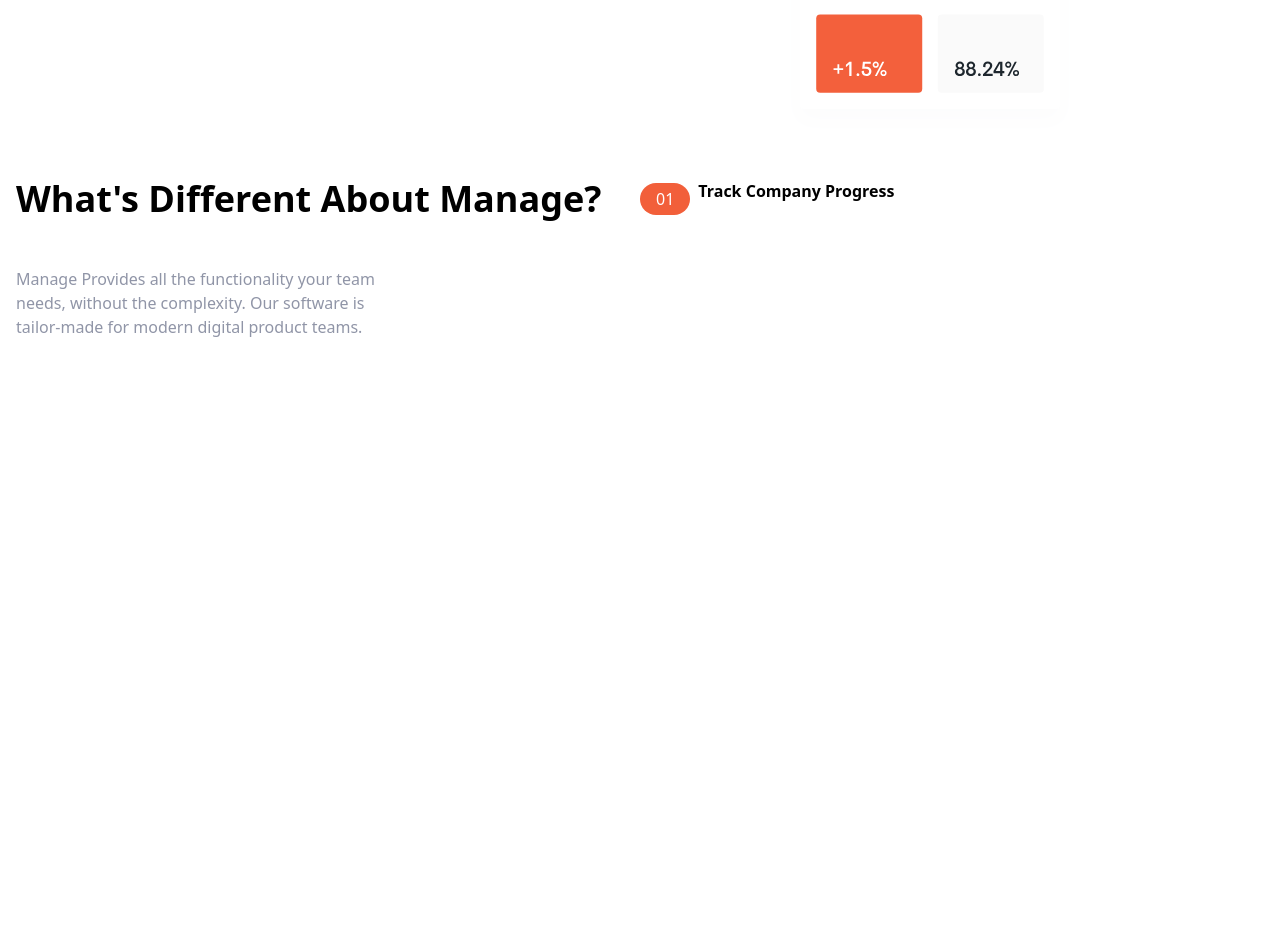
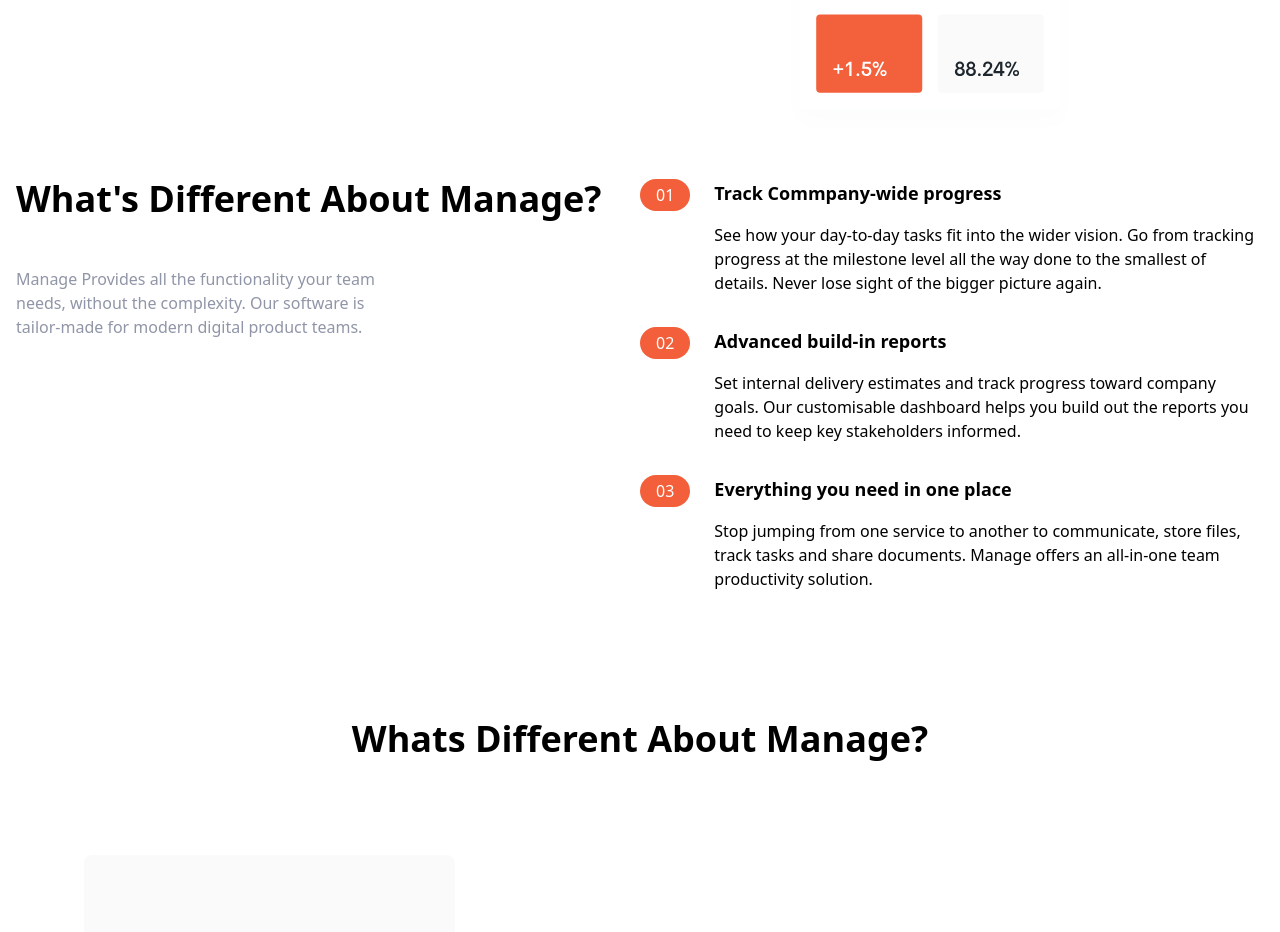
Before and after one commit to moabdurrakib/tailwind-landing-page, a website: page index.html in a window 1280 px wide. Shown: the part 532-1464 px from the top of the page. Before the commit the page ends 871 px from the top, so only its background shows below. Drawn offline with Linux system fonts and the light colour scheme.

Commit message:
Testimonial addes

```diff
--- a/index.html
+++ b/index.html
@@ -71,17 +71,91 @@
                 <!-- List Items 1 -->
                 <div class="flex flex-col space-7-3 md:space-y-0 md:space-x-6 md:flex-row">
                     <!-- Heading -->
-                    <div class="rounded-l-full bg-brightREdSupLIght md:bg-transparent">
+                    <div class="rounded-l-full bg-brightREdSupLIght      md:bg-transparent">
                         <div class="flex items-center space-x-2">
                             <div class="px-4 py-2 text-white rounded-full md:py-1 bg-brightRed">
                                 01
                             </div>
-                            <h3 class="text-base font-bold md:mb-4">
+                            <h3 class="text-base font-bold md:mb-4 md:hidden">
                                 Track Company Progress
                             </h3>
                         </div>
+                    </div>
+                    <div>
+                    <h3 class="hidden mb-4 text-lg font-bold md:block">
+                        Track Commpany-wide progress
+                    </h3>
+                    <p class="text-darkgrayisBlue">
+                        See how your day-to-day tasks fit into the wider vision. Go from
+                tracking progress at the milestone level all the way done to the
+                smallest of details. Never lose sight of the bigger picture
+                again.
+                    </p>
+                    </div>
+                </div>
+                <div class="flex flex-col space-7-3 md:space-y-0 md:space-x-6 md:flex-row">
+                    <!-- Heading -->
+                    <div class="rounded-l-full bg-brightREdSupLIght      md:bg-transparent">
+                        <div class="flex items-center space-x-2">
+                            <div class="px-4 py-2 text-white rounded-full md:py-1 bg-brightRed">
+                                02
+                            </div>
+                            <h3 class="text-base font-bold md:mb-4 md:hidden">
+                                Advanced build-in reports
+                            </h3>
+                        </div>
+                    </div>
+                    <div>
+                    <h3 class="hidden mb-4 text-lg font-bold md:block">
+                        Advanced build-in reports
+                    </h3>
+                    <p class="text-darkgrayisBlue">
+                        Set internal delivery estimates and track progress toward
+                company goals. Our customisable dashboard helps you build out
+                the reports you need to keep key stakeholders informed.
+                    </p>
+                    </div>
+                </div>
+                <div class="flex flex-col space-7-3 md:space-y-0 md:space-x-6 md:flex-row">
+                    <!-- Heading -->
+                    <div class="rounded-l-full bg-brightREdSupLIght      md:bg-transparent">
+                        <div class="flex items-center space-x-2">
+                            <div class="px-4 py-2 text-white rounded-full md:py-1 bg-brightRed">
+                                03
+                            </div>
+                            <h3 class="text-base font-bold md:mb-4 md:hidden">
+                                Everything you need in one place
+                            </h3>
+                        </div>
+                    </div>
+                    <div>
+                    <h3 class="hidden mb-4 text-lg font-bold md:block">
+                        Everything you need in one place
+                    </h3>
+                    <p class="text-darkgrayisBlue">
+                        Stop jumping from one service to another to communicate, store
+                files, track tasks and share documents. Manage offers an
+                all-in-one team productivity solution.
+                    </p>
+                    </div>
+                </div>
+            </div>
+        </div>
+    </section>
 
-                    </div>
+    <!-- Testimonials -->
+    <section id="testimonials">
+        <!-- Container to heading and test blocks -->
+        <div class="max-w-6xl px-5 mx-auto mt-32 text-center">
+            <!-- Heading -->
+            <h2 class="text-4xl font-bold text-center">
+                Whats Different About Manage?
+            </h2>
+            <!-- Testimonials Container -->
+            <div class="felx flex-col mt-24 md:flex-row md:space-x-6">
+                <!-- Testimonial 1  -->
+                <div class="flex flex-col items-center p-6 space-y-6 rounded-lg bg-veryLightGray md:w-1/3">
+                    <img src="img/avater-anisha.png" alt="" class="w-16 mt-14">
                 </div>
             </div>
         </div>
```
Also changed, not shown: css/main.css.
